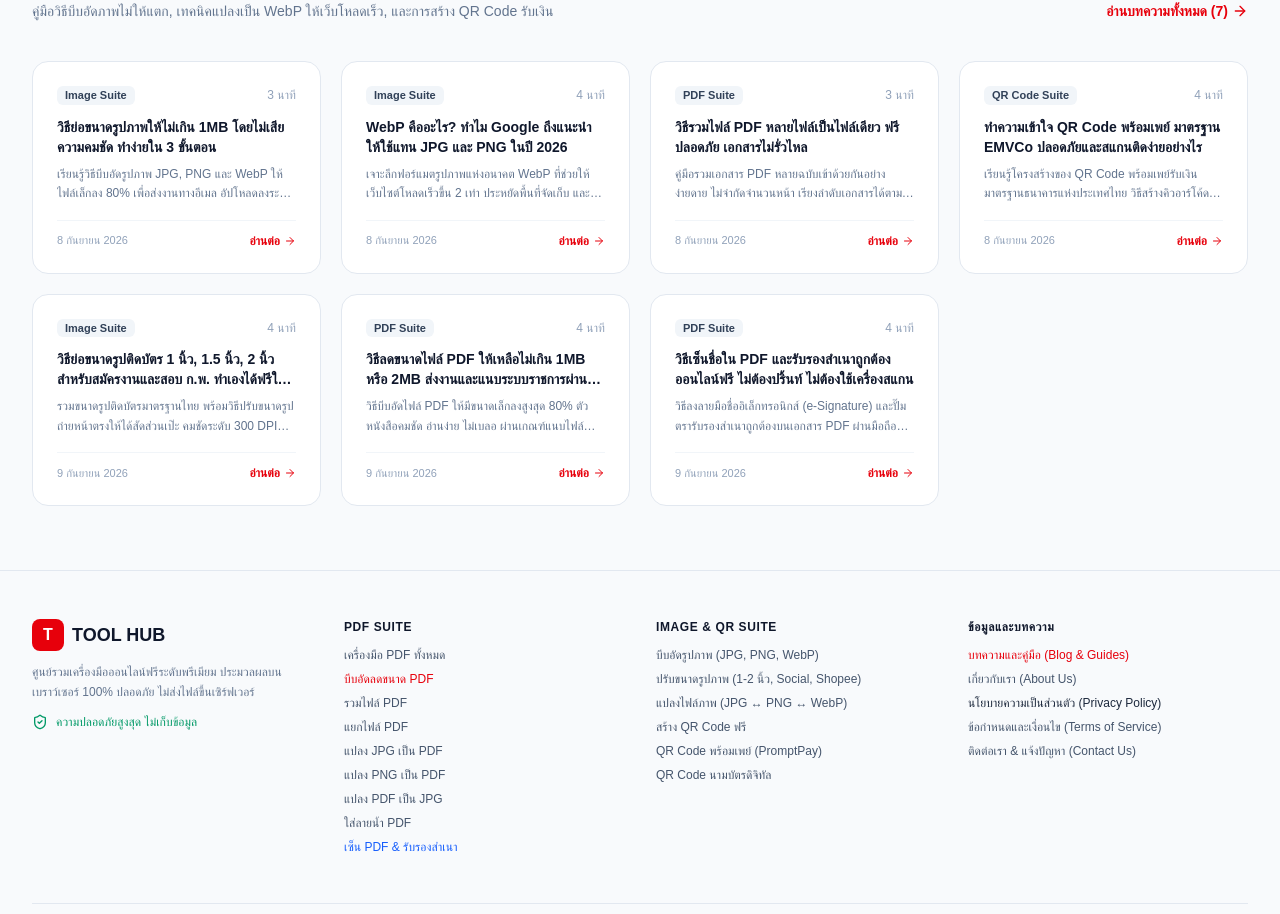
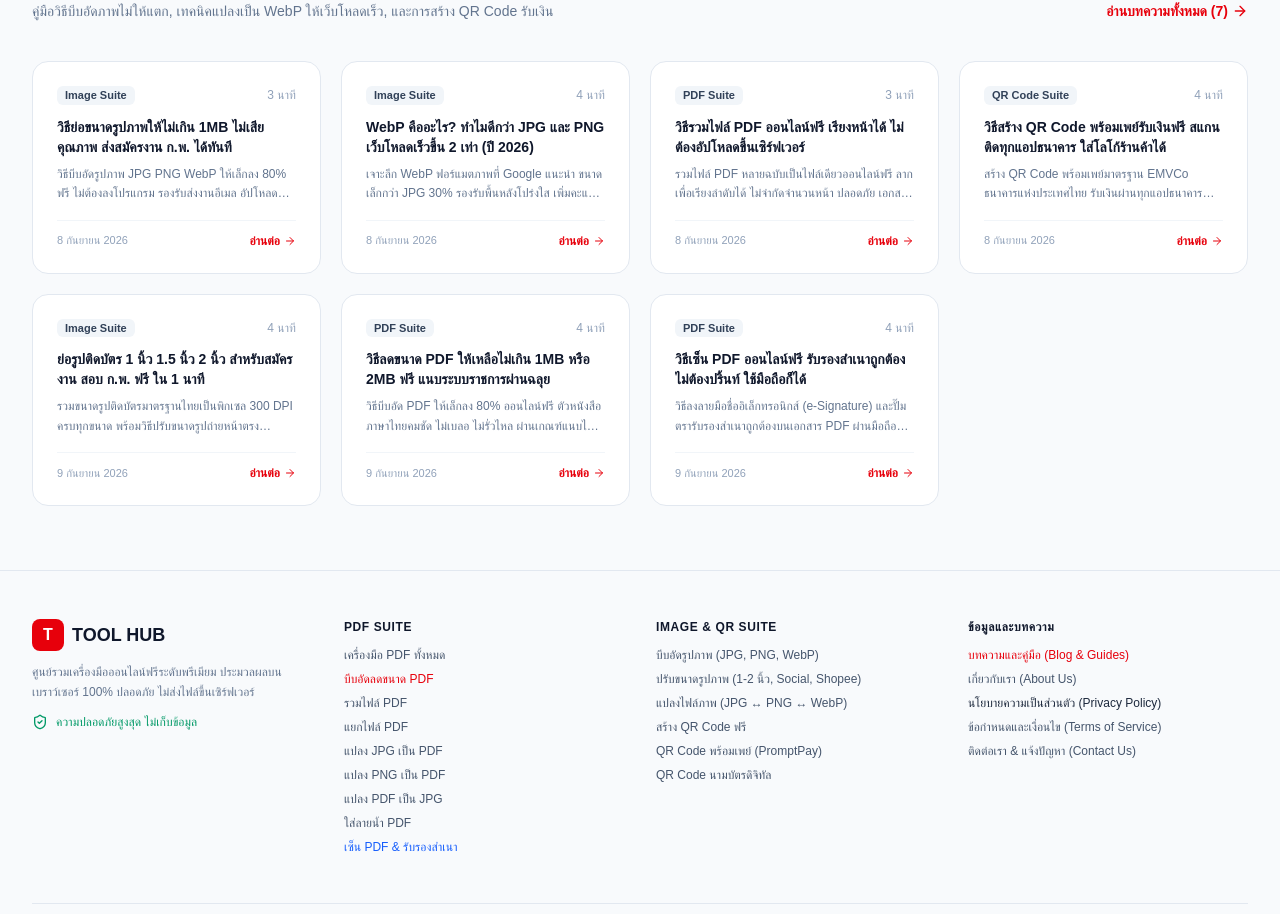
Before and after one commit to pokkao2529-ui/toot-hub, a Next.js app: page / in a window 1280 px wide. Shown: the part 2856-3770 px from the top of the page. Built offline with nearby package versions, Linux system fonts and the light colour scheme; no server answers.

Commit message:
feat: analytics tracking for blur+compress, PHASE3 SEO update all 7 blog posts

```diff
--- a/src/app/tools/image/blur/page.tsx
+++ b/src/app/tools/image/blur/page.tsx
@@ -15,6 +15,7 @@ import { Header } from '@/components/layout/Header';
 import { Footer } from '@/components/layout/Footer';
 import { AdBanner } from '@/components/ads/AdBanner';
 import { JsonLd } from '@/components/seo/JsonLd';
+import { trackFileSelected, trackToolDownload } from '@/lib/analytics';
 
 type ToolMode = 'blur' | 'mosaic';
 type Action = { type: ToolMode; x: number; y: number; width: number; height: number; intensity: number };
@@ -42,6 +43,7 @@ export default function BlurImagePage() {
 
     setFile(selected);
     setActions([]);
+    trackFileSelected({ tool_name: 'image_blur', tool_category: 'image' });
 
     const url = URL.createObjectURL(selected);
     const img = new Image();
@@ -237,6 +239,7 @@ export default function BlurImagePage() {
   const downloadResult = () => {
     const canvas = canvasRef.current;
     if (!canvas || !file) return;
+    trackToolDownload({ tool_name: 'image_blur', tool_category: 'image', output_type: file.type === 'image/png' ? 'png' : 'jpg' });
 
     const url = canvas.toDataURL(file.type || 'image/jpeg', 0.95);
     const a = document.createElement('a');
--- a/src/app/tools/image/compress/page.tsx
+++ b/src/app/tools/image/compress/page.tsx
@@ -30,6 +30,7 @@ import { AdBanner } from '@/components/ads/AdBanner';
 import { JsonLd } from '@/components/seo/JsonLd';
 import { Footer } from '@/components/layout/Footer';
 import { Header } from '@/components/layout/Header';
+import { trackFileSelected, trackToolStart, trackToolSuccess, trackToolError, trackToolDownload } from '@/lib/analytics';
 
 type CompressionPreset = 'balanced' | 'high' | 'small' | 'custom';
 type OutputFormatOption = 'original' | 'image/webp' | 'image/jpeg';
@@ -66,6 +67,7 @@ export default function ImageCompressPage() {
 
     setFiles((prev) => [...prev, ...validImages]);
     setResults([]); // Reset previous results if new files added
+    trackFileSelected({ tool_name: 'image_compress', tool_category: 'image' });
   };
 
   const removeFile = (index: number) => {
@@ -84,6 +86,7 @@ export default function ImageCompressPage() {
 
     setIsCompressing(true);
     setProgress({ current: 0, total: files.length });
+    trackToolStart({ tool_name: 'image_compress', tool_category: 'image' });
 
     try {
       const compressedList = await compressMultipleImages(
@@ -98,8 +101,10 @@ export default function ImageCompressPage() {
         }
       );
       setResults(compressedList);
+      trackToolSuccess({ tool_name: 'image_compress', tool_category: 'image', output_type: outputFormat === 'image/webp' ? 'webp' : 'jpeg' });
     } catch (err) {
       console.error('Compression failed:', err);
+      trackToolError({ tool_name: 'image_compress', tool_category: 'image', error_type: 'process_failed' });
     } finally {
       setIsCompressing(false);
     }
@@ -107,6 +112,7 @@ export default function ImageCompressPage() {
 
   // Download Single File
   const handleDownloadSingle = (item: CompressedResult) => {
+    trackToolDownload({ tool_name: 'image_compress', tool_category: 'image', output_type: item.mimeType.split('/')[1] });
     const isMobile =
       typeof window !== 'undefined' &&
       (/iPhone|iPad|iPod|Android/i.test(navigator.userAgent) ||
--- a/src/config/blog-posts.ts
+++ b/src/config/blog-posts.ts
@@ -33,14 +33,14 @@ export const BLOG_POSTS: BlogPost[] = [
   {
     id: 'compress-images-guide',
     slug: 'how-to-compress-images-without-losing-quality',
-    title: 'วิธีย่อขนาดรูปภาพให้ไม่เกิน 1MB โดยไม่เสียความคมชัด ทำง่ายใน 3 ขั้นตอน',
-    description: 'เรียนรู้วิธีบีบอัดรูปภาพ JPG, PNG และ WebP ให้ไฟล์เล็กลง 80% เพื่อส่งงานทางอีเมล อัปโหลดลงระบบราชการ หรือส่งแชท LINE โดยภาพยังคงคมชัดและสวยงาม',
+    title: 'วิธีย่อขนาดรูปภาพให้ไม่เกิน 1MB ไม่เสียคุณภาพ ส่งสมัครงาน ก.พ. ได้ทันที',
+    description: 'วิธีบีบอัดรูปภาพ JPG PNG WebP ให้เล็กลง 80% ฟรี ไม่ต้องลงโปรแกรม รองรับส่งงานอีเมล อัปโหลดระบบราชการ ส่ง LINE ภาพยังคมชัด ประมวลผลในเครื่อง ปลอดภัย 100%',
     category: 'image',
     categoryName: 'Image Suite',
     date: '8 กันยายน 2026',
     readTime: '3 นาที',
     author: 'ทีมงาน TOOL HUB',
-    tags: ['บีบอัดรูปภาพ', 'ย่อรูปภาพ', 'ลดขนาดไฟล์ภาพ', 'ส่งงาน', 'แต่งรูป'],
+    tags: ['บีบอัดรูปภาพ', 'ย่อขนาดรูปภาพ', 'ลดขนาดไฟล์ภาพ', 'ย่อรูปไม่เกิน 1MB', 'ส่งงาน', 'ระบบราชการ'],
     relatedTool: {
       name: 'เครื่องมือบีบอัดรูปภาพออนไลน์ (Image Compressor)',
       route: '/tools/image/compress',
@@ -89,14 +89,14 @@ export const BLOG_POSTS: BlogPost[] = [
   {
     id: 'webp-converter-guide',
     slug: 'why-webp-is-better-than-jpeg-and-png',
-    title: 'WebP คืออะไร? ทำไม Google ถึงแนะนำให้ใช้แทน JPG และ PNG ในปี 2026',
-    description: 'เจาะลึกฟอร์แมตรูปภาพแห่งอนาคต WebP ที่ช่วยให้เว็บไซต์โหลดเร็วขึ้น 2 เท่า ประหยัดพื้นที่จัดเก็บ และรองรับพื้นหลังโปร่งใส พร้อมวิธีแปลงไฟล์ง่ายๆ ฟรี',
+    title: 'WebP คืออะไร? ทำไมดีกว่า JPG และ PNG เว็บโหลดเร็วขึ้น 2 เท่า (ปี 2026)',
+    description: 'เจาะลึก WebP ฟอร์แมตภาพที่ Google แนะนำ ขนาดเล็กกว่า JPG 30% รองรับพื้นหลังโปร่งใส เพิ่มคะแนน PageSpeed และ Core Web Vitals พร้อมวิธีแปลงภาพเป็น WebP ฟรี',
     category: 'image',
     categoryName: 'Image Suite',
     date: '8 กันยายน 2026',
     readTime: '4 นาที',
     author: 'ทีมงาน TOOL HUB',
-    tags: ['WebP', 'แปลงไฟล์ภาพ', 'ทำเว็บโหลดเร็ว', 'SEO', 'Core Web Vitals'],
+    tags: ['WebP คืออะไร', 'แปลงไฟล์ภาพ WebP', 'เว็บโหลดเร็ว', 'PageSpeed', 'Core Web Vitals', 'SEO รูปภาพ'],
     relatedTool: {
       name: 'เครื่องมือแปลงไฟล์รูปภาพ (Image Converter)',
       route: '/tools/image/convert',
@@ -146,14 +146,14 @@ export const BLOG_POSTS: BlogPost[] = [
   {
     id: 'merge-pdf-guide',
     slug: 'how-to-merge-pdf-files-online-free',
-    title: 'วิธีรวมไฟล์ PDF หลายไฟล์เป็นไฟล์เดียว ฟรี ปลอดภัย เอกสารไม่รั่วไหล',
-    description: 'คู่มือรวมเอกสาร PDF หลายฉบับเข้าด้วยกันอย่างง่ายดาย ไม่จำกัดจำนวนหน้า เรียงลำดับเอกสารได้ตามใจ ประมวลผลในเครื่องของคุณเอง 100%',
+    title: 'วิธีรวมไฟล์ PDF ออนไลน์ฟรี เรียงหน้าได้ ไม่ต้องอัปโหลดขึ้นเซิร์ฟเวอร์',
+    description: 'รวมไฟล์ PDF หลายฉบับเป็นไฟล์เดียวออนไลน์ฟรี ลากเพื่อเรียงลำดับได้ ไม่จำกัดจำนวนหน้า ปลอดภัย เอกสารไม่รั่วไหล ประมวลผลในเครื่อง 100% ไม่ต้องสมัครสมาชิก',
     category: 'pdf',
     categoryName: 'PDF Suite',
     date: '8 กันยายน 2026',
     readTime: '3 นาที',
     author: 'ทีมงาน TOOL HUB',
-    tags: ['รวมไฟล์ PDF', 'Merge PDF', 'จัดเอกสาร', 'PDF ฟรี', 'สแกนเอกสาร'],
+    tags: ['รวมไฟล์ PDF', 'Merge PDF', 'รวม PDF ออนไลน์', 'จัดเรียงเอกสาร PDF', 'PDF ฟรี'],
     relatedTool: {
       name: 'เครื่องมือรวมไฟล์ PDF (Merge PDF)',
       route: '/tools/pdf/merge',
@@ -198,14 +198,14 @@ export const BLOG_POSTS: BlogPost[] = [
   {
     id: 'promptpay-qr-guide',
     slug: 'promptpay-qr-code-standard-guide',
-    title: 'ทำความเข้าใจ QR Code พร้อมเพย์ มาตรฐาน EMVCo ปลอดภัยและสแกนติดง่ายอย่างไร',
-    description: 'เรียนรู้โครงสร้างของ QR Code พร้อมเพย์รับเงินมาตรฐานธนาคารแห่งประเทศไทย วิธีสร้างคิวอาร์โค้ดใส่โลโก้ร้านค้าให้สแกนติดง่าย 100% ทุกแอปธนาคาร',
+    title: 'วิธีสร้าง QR Code พร้อมเพย์รับเงินฟรี สแกนติดทุกแอปธนาคาร ใส่โลโก้ร้านค้าได้',
+    description: 'สร้าง QR Code พร้อมเพย์มาตรฐาน EMVCo ธนาคารแห่งประเทศไทย รับเงินผ่านทุกแอปธนาคาร สแกนติดง่าย ใส่โลโก้ได้ ดาวน์โหลดไฟล์ SVG คมชัดสำหรับพิมพ์ป้ายหน้าร้าน ฟรี',
     category: 'qrcode',
     categoryName: 'QR Code Suite',
     date: '8 กันยายน 2026',
     readTime: '4 นาที',
     author: 'ทีมงาน TOOL HUB',
-    tags: ['QR Code พร้อมเพย์', 'PromptPay', 'EMVCo', 'สแกนจ่ายเงิน', 'ร้านค้า'],
+    tags: ['สร้าง QR Code พร้อมเพย์', 'QR Code รับเงิน', 'PromptPay QR', 'EMVCo', 'QR ร้านค้า', 'สแกนจ่ายเงิน'],
     relatedTool: {
       name: 'เครื่องมือสร้าง QR Code ครบวงจร',
       route: '/tools/qrcode',
@@ -254,14 +254,14 @@ export const BLOG_POSTS: BlogPost[] = [
   {
     id: 'resize-id-photo-guide',
     slug: 'how-to-resize-id-card-photo-for-job-application',
-    title: 'วิธีย่อขนาดรูปติดบัตร 1 นิ้ว, 1.5 นิ้ว, 2 นิ้ว สำหรับสมัครงานและสอบ ก.พ. ทำเองได้ฟรีใน 1 นาที',
-    description: 'รวมขนาดรูปติดบัตรมาตรฐานไทย พร้อมวิธีปรับขนาดรูปถ่ายหน้าตรงให้ได้สัดส่วนเป๊ะ คมชัดระดับ 300 DPI สำหรับอัปโหลดสมัครงาน สอบข้าราชการ ก.พ. หรือยื่นขอวีซ่า',
+    title: 'ย่อรูปติดบัตร 1 นิ้ว 1.5 นิ้ว 2 นิ้ว สำหรับสมัครงาน สอบ ก.พ. ฟรี ใน 1 นาที',
+    description: 'รวมขนาดรูปติดบัตรมาตรฐานไทยเป็นพิกเซล 300 DPI ครบทุกขนาด พร้อมวิธีปรับขนาดรูปถ่ายหน้าตรงออนไลน์ฟรี หน้าไม่เบี้ยว คมชัด ผ่านระบบสมัครงาน สอบข้าราชการ วีซ่า',
     category: 'image',
     categoryName: 'Image Suite',
     date: '9 กันยายน 2026',
     readTime: '4 นาที',
     author: 'ทีมงาน TOOL HUB',
-    tags: ['รูปติดบัตร', 'ย่อรูป 1 นิ้ว', 'ย่อรูป 1.5 นิ้ว', 'ย่อรูป 2 นิ้ว', 'สอบ ก.พ.', 'สมัครงาน'],
+    tags: ['ย่อรูปติดบัตร', 'รูปติดบัตร 1.5 นิ้ว', 'รูปสอบ ก.พ.', 'ย่อรูป 1 นิ้ว', 'ย่อรูปสมัครงาน', 'รูปวีซ่า'],
     relatedTool: {
       name: 'เครื่องมือปรับขนาดรูปภาพ (Image Resizer)',
       route: '/tools/image/resize',
@@ -307,14 +307,14 @@ export const BLOG_POSTS: BlogPost[] = [
   {
     id: 'compress-pdf-under-1mb',
     slug: 'how-to-compress-pdf-file-under-1mb-or-2mb',
-    title: 'วิธีลดขนาดไฟล์ PDF ให้เหลือไม่เกิน 1MB หรือ 2MB ส่งงานและแนบระบบราชการผ่านฉลุย',
-    description: 'วิธีบีบอัดไฟล์ PDF ให้มีขนาดเล็กลงสูงสุด 80% ตัวหนังสือคมชัด อ่านง่าย ไม่เบลอ ผ่านเกณฑ์แนบไฟล์ระบบรับสมัครงานและระบบสารบรรณอิเล็กทรอนิกส์ภาครัฐ',
+    title: 'วิธีลดขนาด PDF ให้เหลือไม่เกิน 1MB หรือ 2MB ฟรี แนบระบบราชการผ่านฉลุย',
+    description: 'วิธีบีบอัด PDF ให้เล็กลง 80% ออนไลน์ฟรี ตัวหนังสือภาษาไทยคมชัด ไม่เบลอ ไม่รั่วไหล ผ่านเกณฑ์แนบไฟล์ระบบสอบ ก.พ. ระบบ e-Saraban และสมัครงานออนไลน์ ประมวลผลในเครื่อง',
     category: 'pdf',
     categoryName: 'PDF Suite',
     date: '9 กันยายน 2026',
     readTime: '4 นาที',
     author: 'ทีมงาน TOOL HUB',
-    tags: ['ลดขนาด PDF', 'บีบอัด PDF', 'ย่อ PDF ไม่เกิน 1MB', 'ส่งงาน', 'เอกสารราชการ'],
+    tags: ['ลดขนาด PDF', 'บีบอัด PDF', 'ย่อ PDF ไม่เกิน 1MB', 'Compress PDF ออนไลน์', 'แนบ PDF ราชการ'],
     relatedTool: {
       name: 'เครื่องมือบีบอัด PDF ออนไลน์ (Compress PDF)',
       route: '/tools/pdf/compress',
@@ -354,14 +354,14 @@ export const BLOG_POSTS: BlogPost[] = [
   {
     id: 'how-to-sign-pdf-guide',
     slug: 'how-to-sign-pdf-and-certify-true-copy-online',
-    title: 'วิธีเซ็นชื่อใน PDF และรับรองสำเนาถูกต้องออนไลน์ฟรี ไม่ต้องปริ้นท์ ไม่ต้องใช้เครื่องสแกน',
-    description: 'วิธีลงลายมือชื่ออิเล็กทรอนิกส์ (e-Signature) และปั๊มตรารับรองสำเนาถูกต้องบนเอกสาร PDF ผ่านมือถือหรือคอมพิวเตอร์ ถูกต้องตามกฎหมาย ปลอดภัย 100%',
+    title: 'วิธีเซ็น PDF ออนไลน์ฟรี รับรองสำเนาถูกต้อง ไม่ต้องปริ้นท์ ใช้มือถือก็ได้',
+    description: 'วิธีลงลายมือชื่ออิเล็กทรอนิกส์ (e-Signature) และปั๊มตรารับรองสำเนาถูกต้องบนเอกสาร PDF ผ่านมือถือหรือคอมพิวเตอร์ฟรี ถูกต้องตามกฎหมาย ไม่ต้องสมัครสมาชิก',
     category: 'pdf',
     categoryName: 'PDF Suite',
     date: '9 กันยายน 2026',
     readTime: '4 นาที',
     author: 'ทีมงาน TOOL HUB',
-    tags: ['เซ็น PDF', 'รับรองสำเนาถูกต้อง', 'เซ็นชื่อออนไลน์', 'สมัครงาน', 'เซ็นสัญญา'],
+    tags: ['เซ็น PDF', 'เซ็นชื่อ PDF ออนไลน์', 'รับรองสำเนาถูกต้อง', 'e-Signature', 'เซ็นเอกสารออนไลน์'],
     relatedTool: {
       name: 'เครื่องมือเซ็น PDF และรับรองสำเนาถูกต้อง (Sign PDF)',
       route: '/tools/pdf/sign',
```
